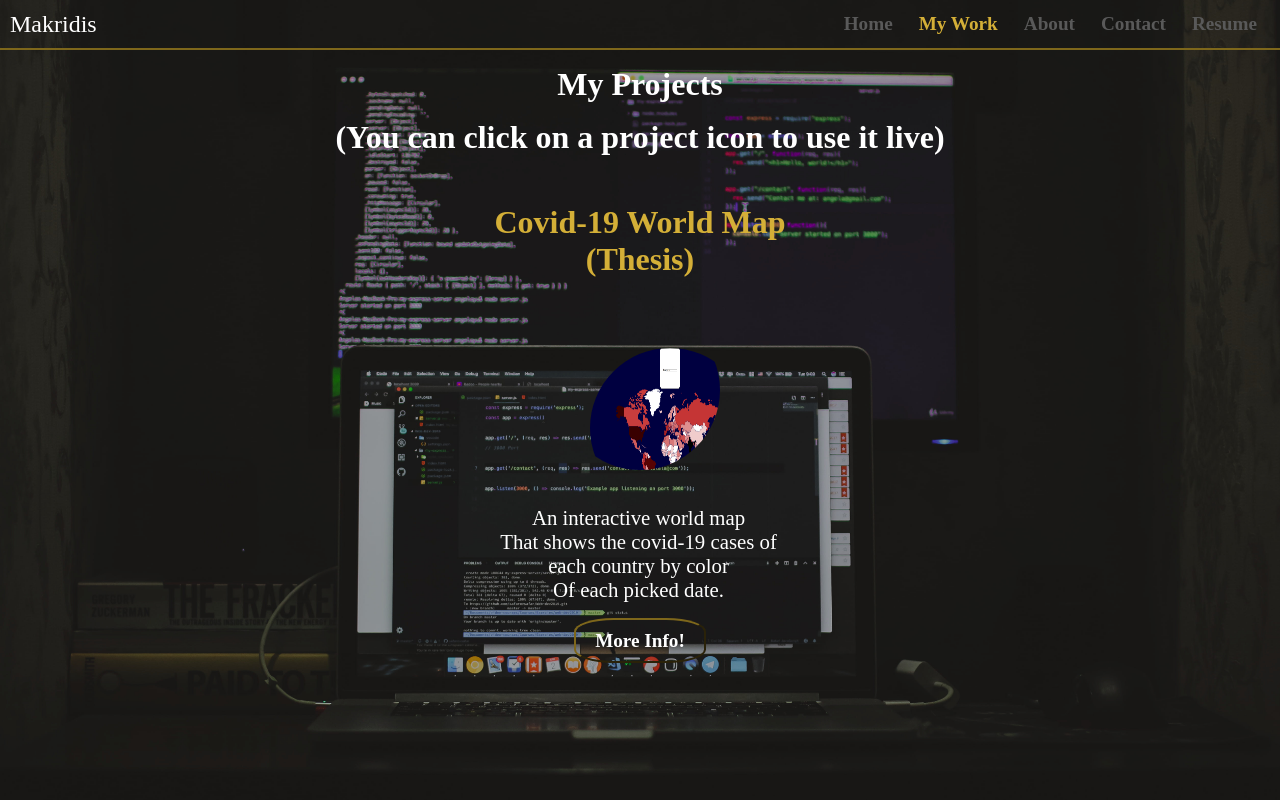
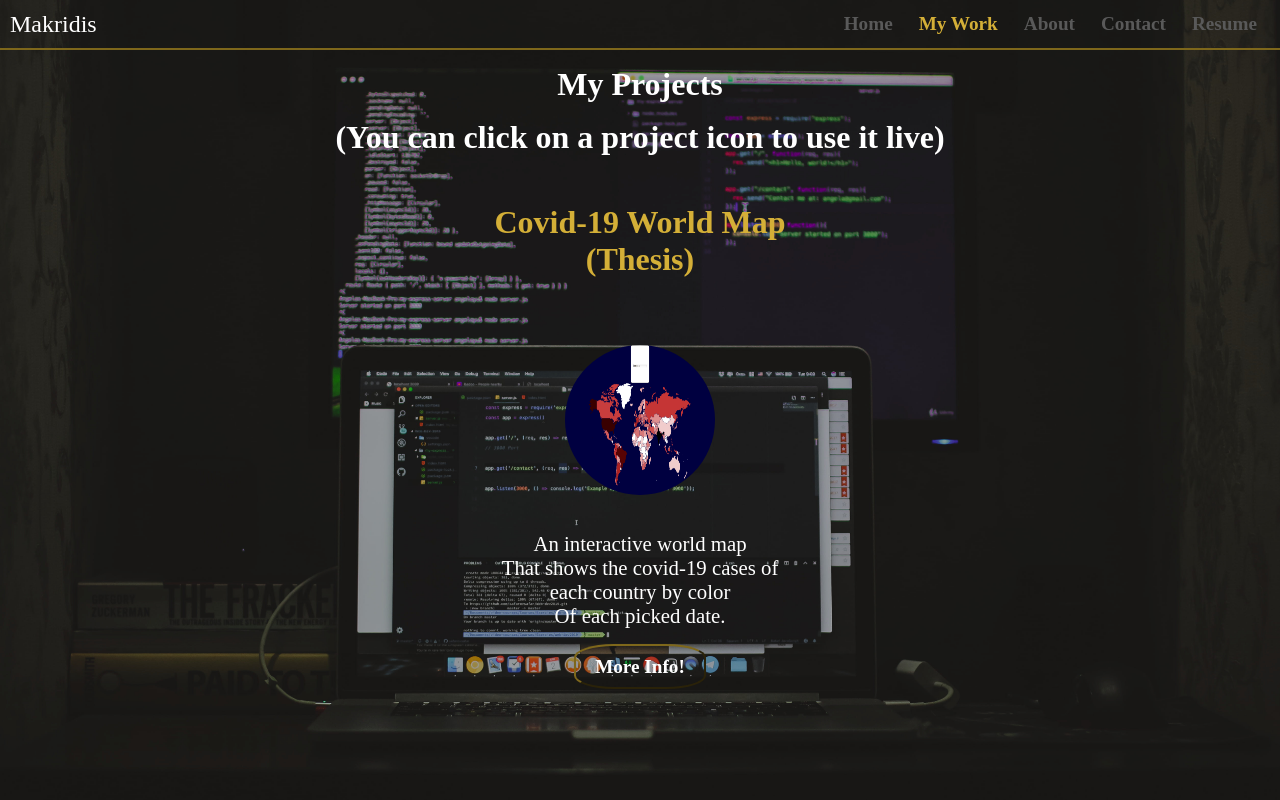
Before and after one commit to fmakrid/portfolio-site, a React (Create React App) app: page /projects in a window 1280 px wide. Built offline with nearby package versions, Linux system fonts and the light colour scheme.

Commit message:
BUGFIX: Fixed animation issue with covid19 globe

```diff
--- a/src/assets/css/Home.css
+++ b/src/assets/css/Home.css
@@ -110,13 +110,12 @@ body {
   height: 100px;
   width: 100px;
   margin-bottom: 0.5vh;
-  padding: 2.5vh;
 }
 
 .resumeBtn a {
   height: 100px;
   width: 100px;
-  display: inline-block;
+  display: block;
   animation: backInUp;
   animation-duration: 2s;
 }
--- a/src/assets/css/Projects.css
+++ b/src/assets/css/Projects.css
@@ -51,24 +51,32 @@
 	margin: 2rem 1.5rem;
 }
 
+.covid19 {
+	display: grid;
+  place-items: center;
+	align-items: center;
+	align-content: center;
+}
 
 .covid19 a {
-  height: 300px;
-  width: 300px;
+	height: 200px;
+	width: 200px;
+  padding-top: 30px;
+	display: block;
+	border-width: 1px;
+	border-radius: 50%;
+	box-sizing: content-box;
+  display: grid;
+  place-items: center;
 	align-items: center;
 	align-content: center;
-  justify-content: center;
-  display: inline-block;
-  border-width: 1px;
-  border-radius: 50%;
-  padding: 38px 30px 0 30px;
 }
 
 .covid19 img {
 	border-width: 1px;
 	border-radius: 50%;
-  height: inherit;
-  width: inherit;
+	height: 150px;
+	width: 150px;
 }
 
 .projectTitle {
```
Lines whose indentation alone changed are shown as unchanged.
